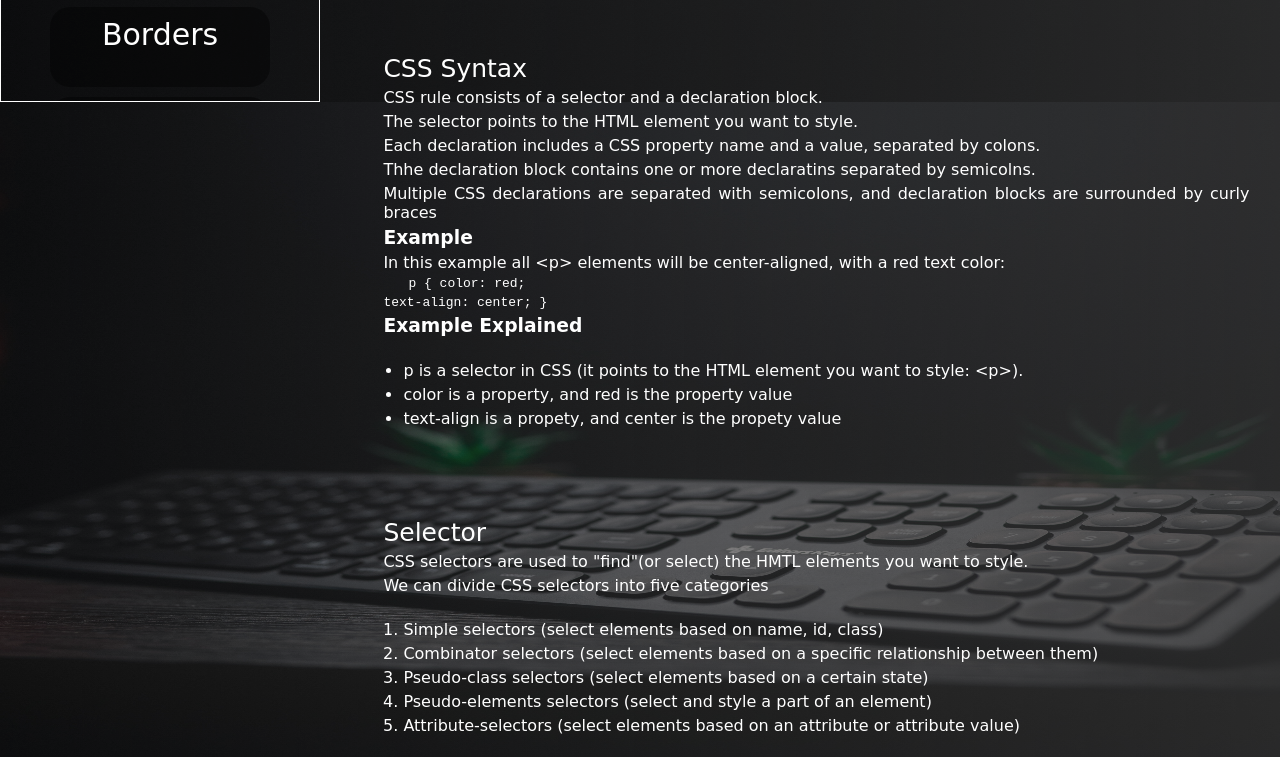
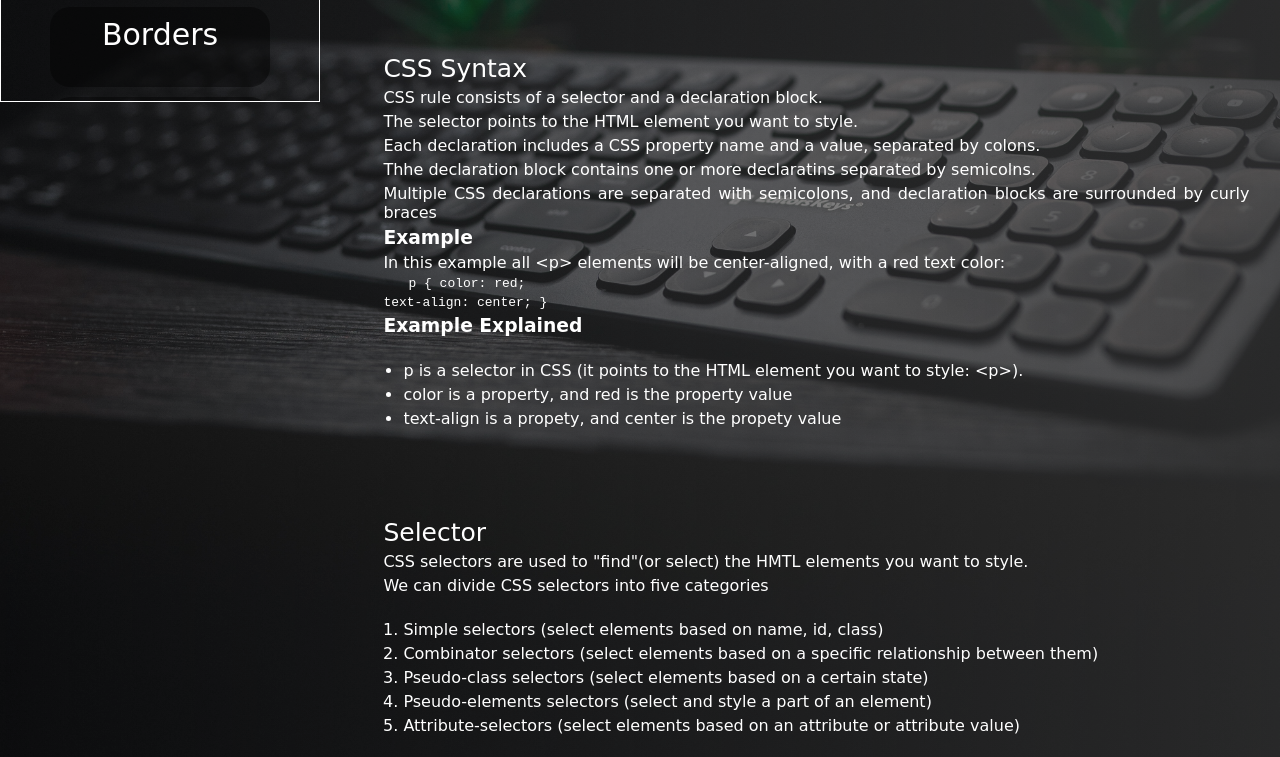
Before and after one commit to Lizalise504/Technical_Documentation, a plain HTML site: page index.html in a window 1280 px wide. Shown: the part 698-1455 px from the top of the page. Drawn offline with Linux system fonts and the light colour scheme.

Commit message:
Update style.css

```diff
--- a/style.css
+++ b/style.css
@@ -4,7 +4,9 @@
     box-sizing: border-box;
 }
 body{
-    background: linear-gradient(-90deg, rgba(50, 50, 50, 0.7), rgba(0, 0, 0, 0.3)), url(./images/background1.jpg), fixed, center;
+    background: linear-gradient(-90deg, rgba(50, 50, 50, 0.7), rgba(0, 0, 0, 0.3)), url(./images/background1.jpg);
+    background-position: center;
+    background-attachment: fixed;
     background-size: cover;
     width: 100%;
     min-height: 100vh;
```
